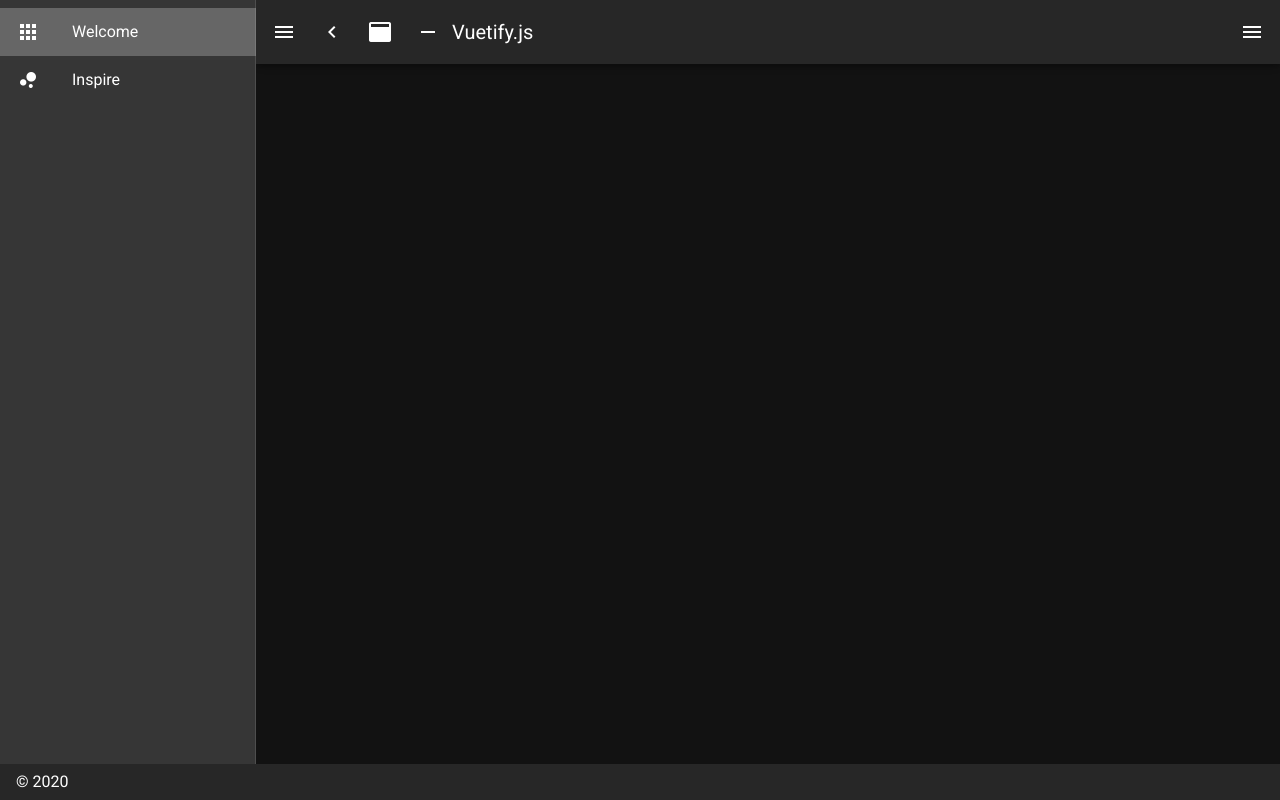
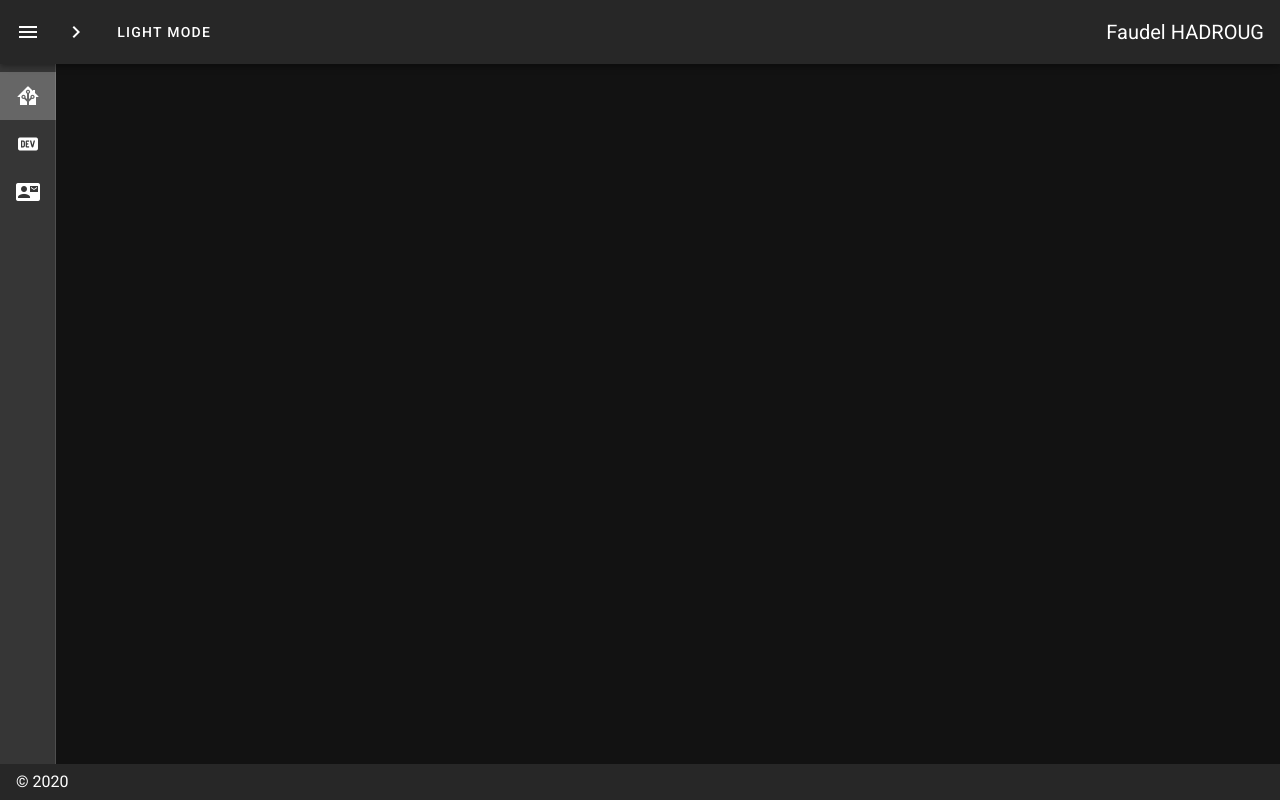
Before and after one commit to Faudelhadroug/portfolio, a Nuxt app in the folder client/: page / in a window 1280 px wide. Both pictures are taken after a click on the button 28 px from the left and 32 px from the top of the page. Built offline with nearby package versions, Linux system fonts and the light colour scheme.

Commit message:
adding NavBar and Footer + Folder empty of my futur components

```diff
--- /dev/null
+++ b/client/components/Footer.vue
@@ -0,0 +1,17 @@
+<template>
+  <div>
+    <v-footer :absolute="!fixed" app>
+      <span>&copy; {{ new Date().getFullYear() }}</span>
+    </v-footer>
+  </div>
+</template>
+
+<script>
+export default {
+  data() {
+    return {
+      fixed: false, // ? Cache le footer si true quand il y a du contenu sur la page
+    }
+  },
+}
+</script>
--- /dev/null
+++ b/client/components/NavBar.vue
@@ -0,0 +1,82 @@
+<template>
+  <div>
+    <v-navigation-drawer
+      v-model="drawer"
+      :mini-variant="miniVariant"
+      :clipped="clipped"
+      fixed
+      app
+    >
+      <v-list>
+        <v-icon class="ml-4 mb-2 d-lg-none" @click="drawer = !drawer">
+          mdi-close-box
+        </v-icon>
+        <v-list-item
+          v-for="(item, i) in items"
+          :key="i"
+          :to="item.to"
+          router
+          exact
+        >
+          <v-list-item-action>
+            <v-icon>{{ item.icon }}</v-icon>
+          </v-list-item-action>
+          <v-list-item-content>
+            <v-list-item-title v-text="item.title" />
+          </v-list-item-content>
+        </v-list-item>
+      </v-list>
+    </v-navigation-drawer>
+    <v-app-bar :clipped-left="clipped" fixed app>
+      <v-app-bar-nav-icon @click.stop="drawer = !drawer" />
+      <v-btn icon @click.stop="miniVariant = !miniVariant">
+        <v-icon>mdi-{{ `chevron-${miniVariant ? 'right' : 'left'}` }}</v-icon>
+      </v-btn>
+      <v-btn text rounded @click="toggleTheme">
+        {{ darkmode ? 'Light mode' : 'Dark mode' }}
+      </v-btn>
+      <v-spacer />
+      <v-toolbar-title v-text="title" />
+    </v-app-bar>
+  </div>
+</template>
+
+<script>
+export default {
+  data() {
+    return {
+      clipped: true, // ne pas toucher permet de laissé la navbar en dessous
+      drawer: false, // ouvre le menu
+      fixed: false, // ? Cache le footer si true quand il y a du contenu sur la page
+      items: [
+        {
+          icon: 'mdi-home-assistant',
+          title: 'Accueil',
+          to: '/',
+        },
+        {
+          icon: 'mdi-dev-to',
+          title: 'Projets',
+          to: '/projets',
+        },
+        {
+          icon: 'mdi-card-account-mail',
+          title: 'Contact',
+          to: '/contact',
+        },
+      ],
+      miniVariant: true, // false permet dafficher la nav du côté en entier
+      title: 'Faudel HADROUG',
+      darkmode: true,
+    }
+  },
+  methods: {
+    toggleTheme() {
+      this.darkmode = !this.darkmode
+      this.$vuetify.theme.dark = !this.$vuetify.theme.dark
+    },
+  },
+}
+</script>
+
+<style lang="scss" scoped></style>
--- a/client/layouts/default.vue
+++ b/client/layouts/default.vue
@@ -1,93 +1,22 @@
 <template>
   <v-app dark>
-    <v-navigation-drawer
-      v-model="drawer"
-      :mini-variant="miniVariant"
-      :clipped="clipped"
-      fixed
-      app
-    >
-      <v-list>
-        <v-list-item
-          v-for="(item, i) in items"
-          :key="i"
-          :to="item.to"
-          router
-          exact
-        >
-          <v-list-item-action>
-            <v-icon>{{ item.icon }}</v-icon>
-          </v-list-item-action>
-          <v-list-item-content>
-            <v-list-item-title v-text="item.title" />
-          </v-list-item-content>
-        </v-list-item>
-      </v-list>
-    </v-navigation-drawer>
-    <v-app-bar :clipped-left="clipped" fixed app>
-      <v-app-bar-nav-icon @click.stop="drawer = !drawer" />
-      <v-btn icon @click.stop="miniVariant = !miniVariant">
-        <v-icon>mdi-{{ `chevron-${miniVariant ? 'right' : 'left'}` }}</v-icon>
-      </v-btn>
-      <v-btn icon @click.stop="clipped = !clipped">
-        <v-icon>mdi-application</v-icon>
-      </v-btn>
-      <v-btn icon @click.stop="fixed = !fixed">
-        <v-icon>mdi-minus</v-icon>
-      </v-btn>
-      <v-toolbar-title v-text="title" />
-      <v-spacer />
-      <v-btn icon @click.stop="rightDrawer = !rightDrawer">
-        <v-icon>mdi-menu</v-icon>
-      </v-btn>
-    </v-app-bar>
-    <v-content>
+    <NavBar />
+    <v-main>
       <v-container>
         <nuxt />
       </v-container>
-    </v-content>
-    <v-navigation-drawer v-model="rightDrawer" :right="right" temporary fixed>
-      <v-list>
-        <v-list-item @click.native="right = !right">
-          <v-list-item-action>
-            <v-icon light>
-              mdi-repeat
-            </v-icon>
-          </v-list-item-action>
-          <v-list-item-title>Switch drawer (click me)</v-list-item-title>
-        </v-list-item>
-      </v-list>
-    </v-navigation-drawer>
-    <v-footer :absolute="!fixed" app>
-      <span>&copy; {{ new Date().getFullYear() }}</span>
-    </v-footer>
+    </v-main>
+    <Footer />
   </v-app>
 </template>
 
 <script>
+import NavBar from '@/components/NavBar.vue'
+import Footer from '@/components/Footer.vue'
 export default {
-  data() {
-    return {
-      clipped: false,
-      drawer: false,
-      fixed: false,
-      items: [
-        {
-          icon: 'mdi-apps',
-          title: 'Welcome',
-          to: '/',
-        },
-        {
-          icon: 'mdi-chart-bubble',
-          title: 'Inspire',
-          to: '/inspire',
-        },
-      ],
-      miniVariant: false,
-      right: true,
-      rightDrawer: false,
-      title: 'Vuetify.js',
-    }
+  components: {
+    NavBar,
+    Footer,
   },
 }
 </script>
--- a/client/nuxt.config.js
+++ b/client/nuxt.config.js
@@ -81,6 +81,12 @@ export default {
           error: colors.deepOrange.accent4,
           success: colors.green.accent3,
         },
+        light: {
+          primary: colors.purple,
+          secondary: colors.grey.darken1,
+          accent: colors.shades.black,
+          error: colors.red.accent3,
+        },
       },
     },
   },
```
